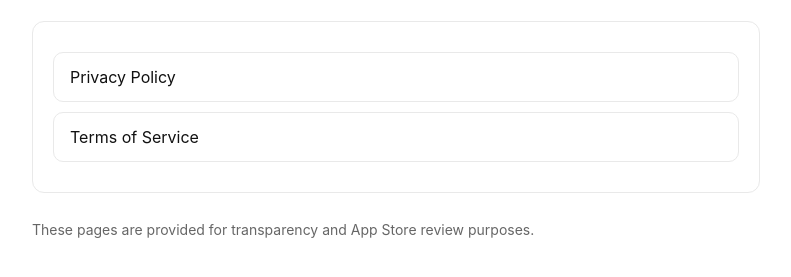
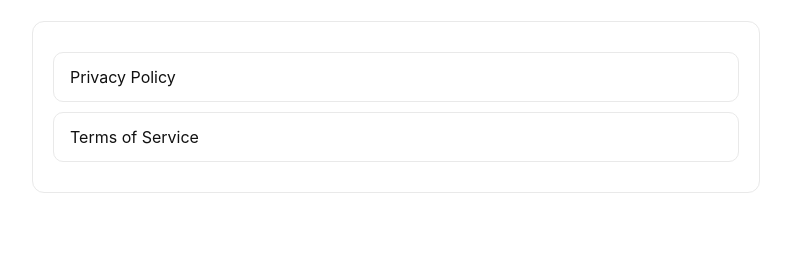
Before and after one commit to diegop2211/VisionBoard-Terms-and-Privacy, a plain HTML site: page index.html in a window 1280 px wide. Shown: the part 121-398 px from the top of the page, without its empty margins (244-1035 px from the left). Drawn offline with Linux system fonts and the light colour scheme.

Commit message:
Update index.html

```diff
--- a/index.html
+++ b/index.html
@@ -30,9 +30,7 @@
       <a href="terms.html" rel="noopener">Terms of Service</a>
     </section>
 
-    <footer>
-      <p>These pages are provided for transparency and App Store review purposes.</p>
-    </footer>
+
   </div>
 </body>
 </html>
```
